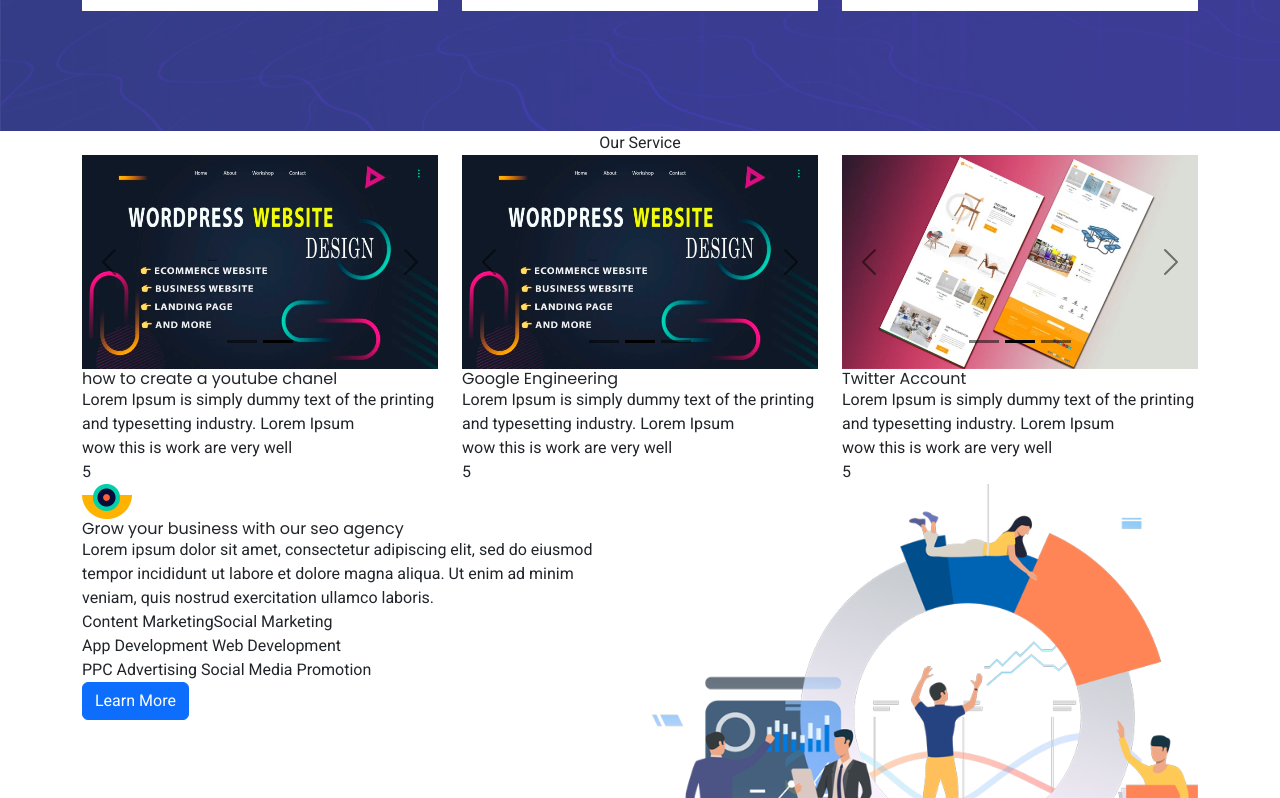
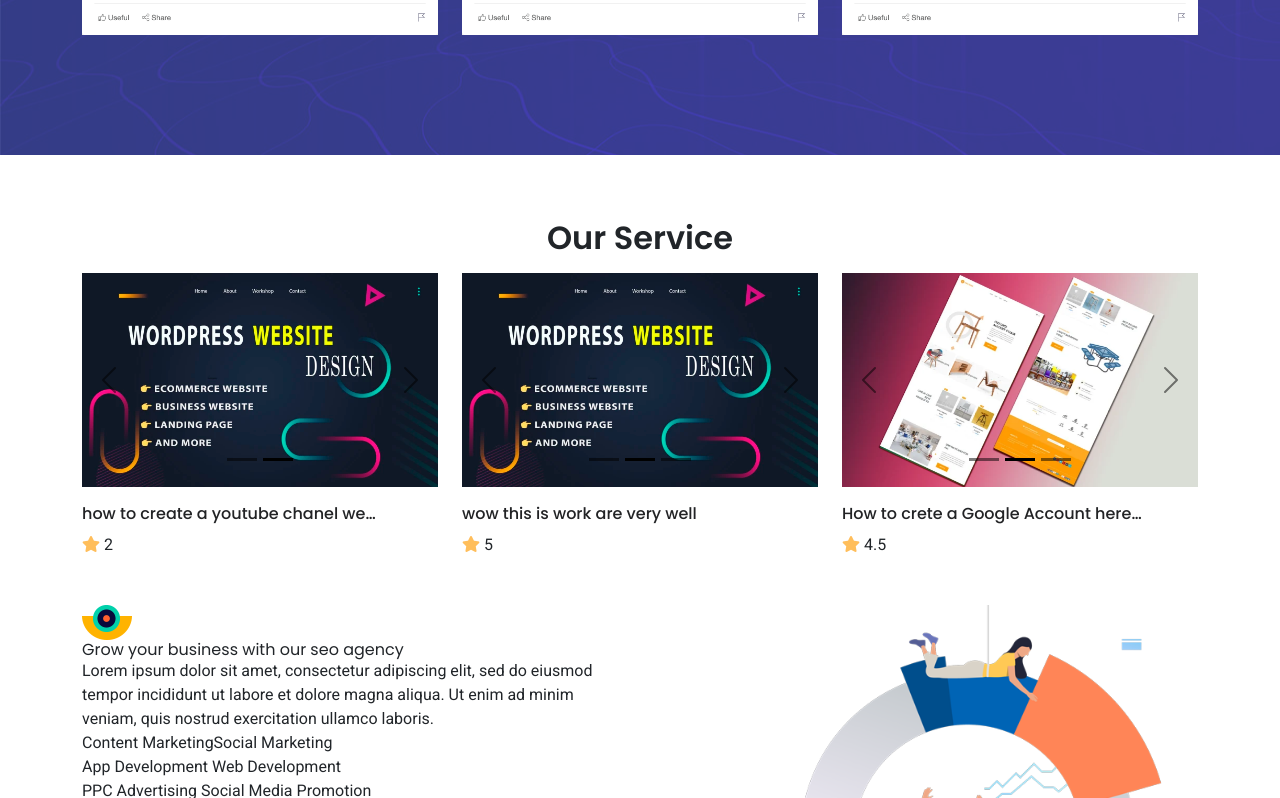
Before and after one commit to abdul-jabbar-dev/IQ_Freelancer, a React (Vite) app: page / in a window 1280 px wide. Shown: the part 762-1560 px from the top of the page. Built offline with nearby package versions, Linux system fonts and the light colour scheme.

Commit message:
Our service section done

```diff
--- a/index.html
+++ b/index.html
@@ -7,6 +7,7 @@
     <link rel="preconnect" href="https://fonts.googleapis.com">
     <link rel="preconnect" href="https://fonts.gstatic.com" crossorigin>
     <link href="https://fonts.googleapis.com/css2?family=Poppins:wght@400;500;600&family=Roboto:wght@400;500;700&display=swap" rel="stylesheet">
+    <link rel="stylesheet" href="https://cdnjs.cloudflare.com/ajax/libs/font-awesome/5.7.0/css/all.min.css" integrity="sha512-gRH0EcIcYBFkQTnbpO8k0WlsD20x5VzjhOA1Og8+ZUAhcMUCvd+APD35FJw3GzHAP3e+mP28YcDJxVr745loHw==" crossorigin="anonymous" referrerpolicy="no-referrer" />
     <title>Vite + React</title>
   </head>
   <body>
--- a/package.json
+++ b/package.json
@@ -9,6 +9,10 @@
     "preview": "vite preview"
   },
   "dependencies": {
+    "@fortawesome/fontawesome-svg-core": "^6.4.0",
+    "@fortawesome/free-regular-svg-icons": "^6.4.0",
+    "@fortawesome/free-solid-svg-icons": "^6.4.0",
+    "@fortawesome/react-fontawesome": "^0.2.0",
     "bootstrap": "^5.2.3",
     "react": "^18.2.0",
     "react-bootstrap": "^2.7.3",
--- a/src/main/component/HeroSection.jsx
+++ b/src/main/component/HeroSection.jsx
@@ -31,7 +31,9 @@
                     </Row>
                     <Row>
                         <Col className='text-center'>
-                            <span className='review-on-trustpilot'>See our reviews on  </span>
+                            <div className='mb-4'>
+                             <span className='review-on-trustpilot'>See our reviews on  <i class="fas fa-star-half-alt"></i> Trustpilot</span>
+                            </div>
                         </Col>
                     </Row>
                     <Row>
--- a/src/main/component/OurServices.jsx
+++ b/src/main/component/OurServices.jsx
@@ -2,6 +2,7 @@
 import { Carousel, Col, Container, Row } from 'react-bootstrap';
 
 import service from './fackdata/servicedata';
+import './style.css'
 
 const OurServices = () => {
 
@@ -12,10 +13,16 @@
     console.log(datas)
 
     return (
-        <section className='our-service-section'>
+        <section className='our-service-section py-5'>
             <Container>
                 <Row>
-                    <Col className='text-center'>Our Service</Col>
+                    <Col className='text-center'>
+                        <div className='py-3'>
+                            <h2 className='our-section-heading'> Our Service
+                            </h2>
+
+                        </div>
+                    </Col>
                 </Row>
                 <Row>
                     {
@@ -34,13 +41,10 @@
                                 }
 
                             </Carousel>
-                            <h6>{data?.name}</h6>
-                            <p>{data?.description}</p>
-                            {/* {
-                            console.log(data?.comments[0]['massage'],"36")
-                        } */}
-                            <p>{data?.comments[0]['massage']}</p>
-                            <p>{data?.reviews[0]['ratting']}</p>
+                            {/* <h6>{data?.name}</h6> */}
+                            <h4 className='multiline-ellipsis pe-5 pt-3'>{data?.description}</h4>
+                            {/* <p>{data?.comments[0]['massage']}</p> */}
+                            <p className='pt-2'><i className="fas fa-star icon-design"></i> {data?.reviews[0]['ratting']}</p>
                         </Col>)
                     }
                 </Row>
--- a/src/main/component/fackdata/servicedata.js
+++ b/src/main/component/fackdata/servicedata.js
@@ -7,10 +7,10 @@
         id: 1,
         name: "how to create a youtube chanel",
         images: [ imgone, imgtwo ],
-        description: "Lorem Ipsum is simply dummy text of the printing and typesetting industry. Lorem Ipsum",
+        description: "how to create a youtube chanel we will teach you i our",
         reviews: [{
             userid : 1,
-            ratting: 5
+            ratting: 2
         }],
         comments : [{
             userid : 1,
@@ -21,7 +21,7 @@
         id: 2,
         name: "Google Engineering",
         images: [ imgone, imgtwo, imgthree ],
-        description: "Lorem Ipsum is simply dummy text of the printing and typesetting industry. Lorem Ipsum",
+        description: "wow this is work are very well",
         reviews: [{
             userid : 1,
             ratting: 5
@@ -35,10 +35,10 @@
         id: 3,
         name: "Twitter Account",
         images: [ imgone, imgthree, imgtwo ],
-        description: "Lorem Ipsum is simply dummy text of the printing and typesetting industry. Lorem Ipsum",
+        description: "How to crete a Google Account here we will teach you",
         reviews: [{
             userid : 1,
-            ratting: 5
+            ratting: 4.5
         }],
         comments : [{
             userid : 1,
--- a/src/main/component/style.css
+++ b/src/main/component/style.css
@@ -70,3 +70,26 @@
     font-size: 14px;
     padding: 8px;
 }
+
+/* Our Service section  */
+.our-section-heading{
+    font-size: 32px;
+    font-weight: 600;
+}
+.multiline-ellipsis {
+    display: -webkit-box;
+    -webkit-line-clamp: 1;
+    -webkit-box-orient: vertical;
+    overflow: hidden;
+    cursor: pointer;
+    color: #222325;
+    line-height: 22px;
+    font-weight: 500;
+    transition: .2s;
+  }
+.multiline-ellipsis:hover{
+    color: #1dbf73;
+}
+.icon-design{
+    color: #ffbe5b;
+}
```
Also changed, not shown: 1 other file (tests, documents, lock files or other folders).
